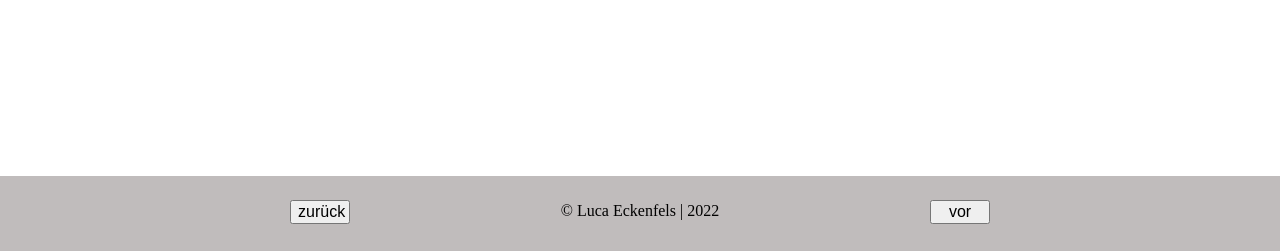
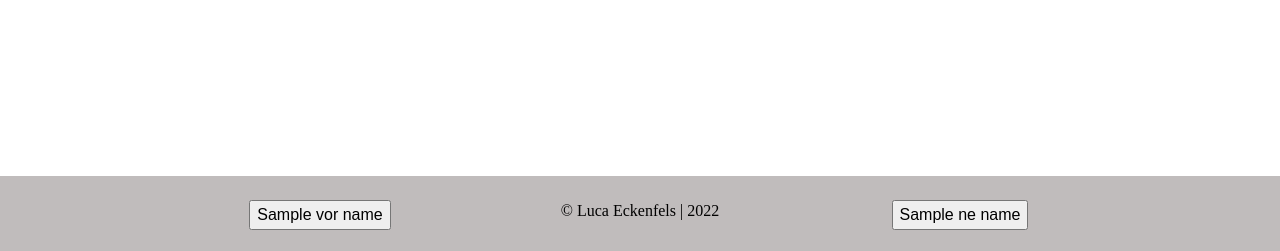
Before and after one commit to lucakreativ/school-book-managment-software, a Flask app: template templates/schueler.html in a window 1280 px wide. Shown: the part 580-831 px from the top of the page. Run offline with Flask 2, Linux system fonts and the light colour scheme; the template is opened without the code that fills it: most values are stand-ins (such as "Sample title", 1, 10 or a date in 2020).

Commit message:
added name for next student

```diff
--- a/main.py
+++ b/main.py
@@ -48,8 +48,8 @@ def home():
 
                 bemerkung, geld = manage_data.bemgeld(ID)
                 schueler, buecher = manage_data.book_by_user(ID)
-                next_ID, prev_ID = manage_data.next_schueler(ID)
-                return render_template("schueler.html", tables=[schueler.to_html(escape=False), buecher.to_html(escape=False)], titles=["Test"], ID_next=next_ID, ID_prev=prev_ID, ID=ID, dis=dis, bemerkung=bemerkung, geld=geld)
+                next_ID, next_name, prev_ID, prev_name = manage_data.next_schueler(ID)
+                return render_template("schueler.html", tables=[schueler.to_html(escape=False), buecher.to_html(escape=False)], titles=["Test"], ID_next=next_ID, ne_name=next_name, ID_prev=prev_ID, vor_name=prev_name, ID=ID, dis=dis, bemerkung=bemerkung, geld=geld)
 
         elif site=="search":
             name=request.args.get("term")
--- a/manage_data.py
+++ b/manage_data.py
@@ -203,16 +203,18 @@ def next_schueler(ID):
         if data[i][2]==ID:
             next_i=(i+1)%len(data)
             next_ID=data[next_i][2]
+            next_name=data[next_i][0]
 
             prev_i=i-1
             if i<0:
                 prev_i=len(data)-1
 
             prev_ID=data[prev_i][2]
+            prev_name=data[prev_i][0]
         i+=1
     next_ID=cryption.encrypt(next_ID)
     prev_ID=cryption.encrypt(prev_ID)
-    return (next_ID, prev_ID)
+    return (next_ID, next_name, prev_ID, prev_name)
 
 
 def get_klassen():
--- a/static/home.css
+++ b/static/home.css
@@ -134,7 +134,8 @@ th {
 
 #but_next {
     font-size: 16;
-    width: 60px;
+    min-width: 100px;
+    height: 30px;
 }
 
 #buchstufe {
--- a/templates/schueler.html
+++ b/templates/schueler.html
@@ -67,14 +67,14 @@
             <form action="/">
                 <input type="hidden" name="site" value="schueler">
                 <input type="hidden" name="ID" value="{{ID_prev}}">
-                <input type="submit" value="zurück" id="but_next">
+                <input type="submit" value="{{vor_name}}" id="but_next">
             </form>
         </div>
         <div id="right">
             <form action="/">
                 <input type="hidden" name="site" value="schueler">
                 <input type="hidden" name="ID" value="{{ID_next}}">
-                <input type="submit" value="vor" id="but_next">
+                <input type="submit" value="{{ne_name}}" id="but_next">
             </form>
         </div>
     </div>
```
